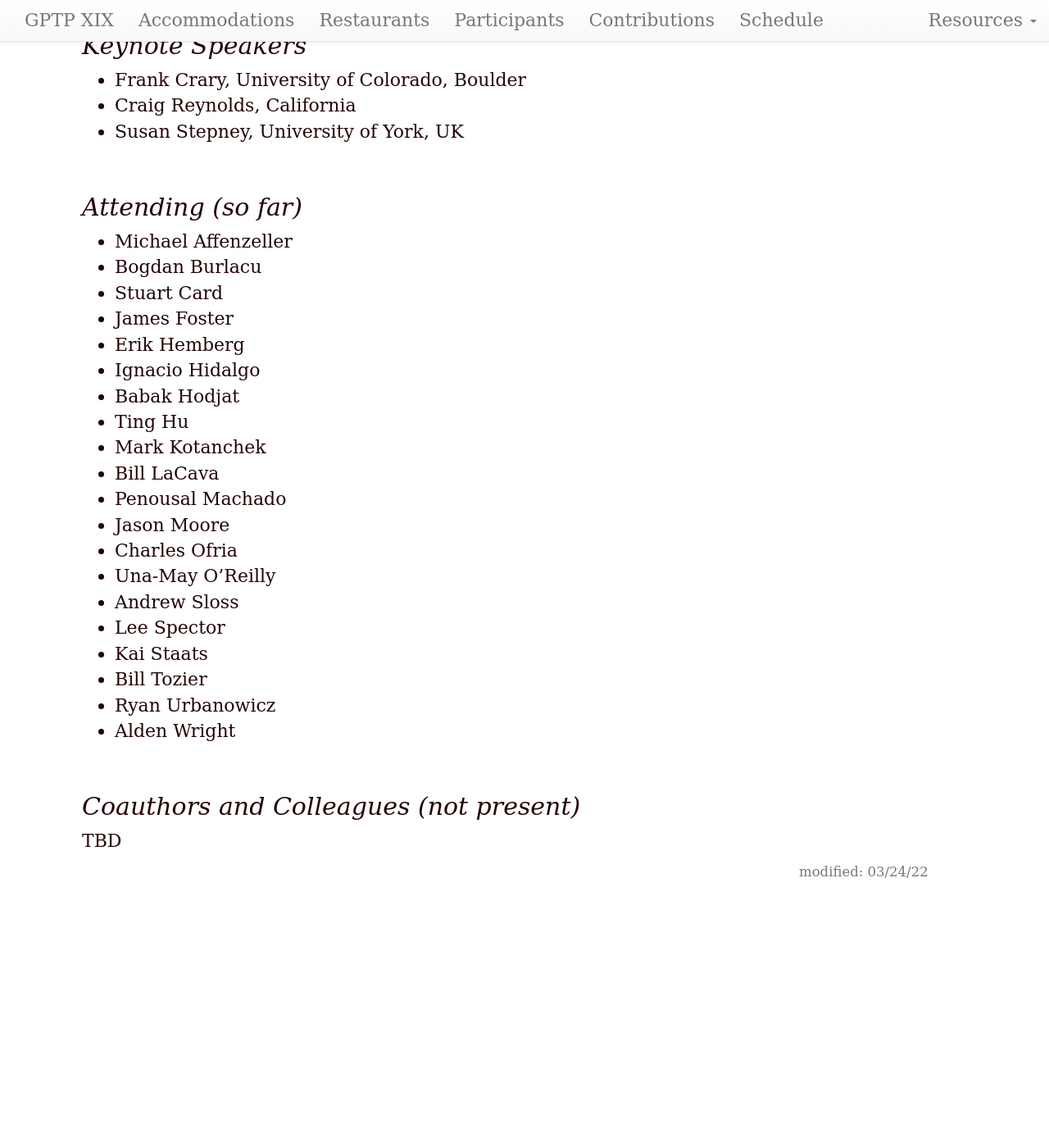
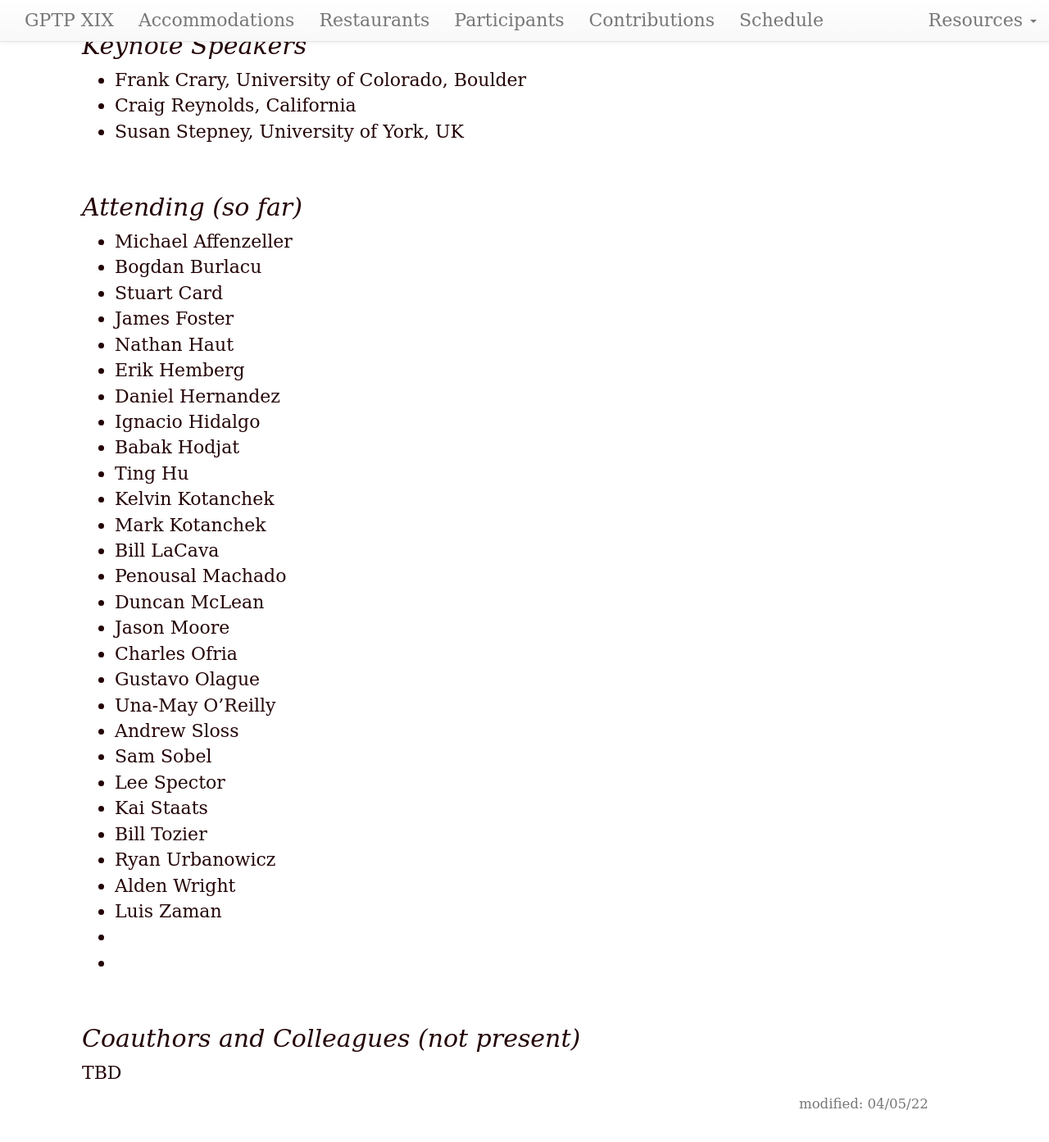
Before and after one commit to GPTP-workshop/gptp-workshop.github.io, a Jekyll site: the page built from attendees.md, in a window 1280 px wide and 1400 px high, scrolled down 462 px. Shown: the top 1393 px of the window at 82% size. Built offline with Jekyll 4.4.1, drawn with Linux system fonts in a browser that asks for light colours; our own code applies the rules of GitHub Pages for plain Markdown files; before the commit the page ends 1579 px from its top, so only the background shows below that.

Commit message:
Update attendees.md

```diff
--- a/attendees.md
+++ b/attendees.md
@@ -1,6 +1,6 @@
 ---
 layout: default
-updated: "Mar 24, 2022"
+updated: "Apr 5, 2022"
 roman: "XIX"
 dates: "June 2-4, 2022"
 ---
@@ -27,22 +27,31 @@ dates: "June 2-4, 2022"
 - Bogdan Burlacu
 - Stuart Card
 - James Foster
+- Nathan Haut
 - Erik Hemberg
+- Daniel Hernandez
 - Ignacio Hidalgo
 - Babak Hodjat
 - Ting Hu
+- Kelvin Kotanchek
 - Mark Kotanchek
 - Bill LaCava
 - Penousal Machado
+- Duncan McLean
 - Jason Moore
 - Charles Ofria
+- Gustavo Olague
 - Una-May O'Reilly
 - Andrew Sloss
+- Sam Sobel
 - Lee Spector
 - Kai Staats
 - Bill Tozier
 - Ryan Urbanowicz
 - Alden Wright
+- Luis Zaman
+-
+-
 
 
 
```
